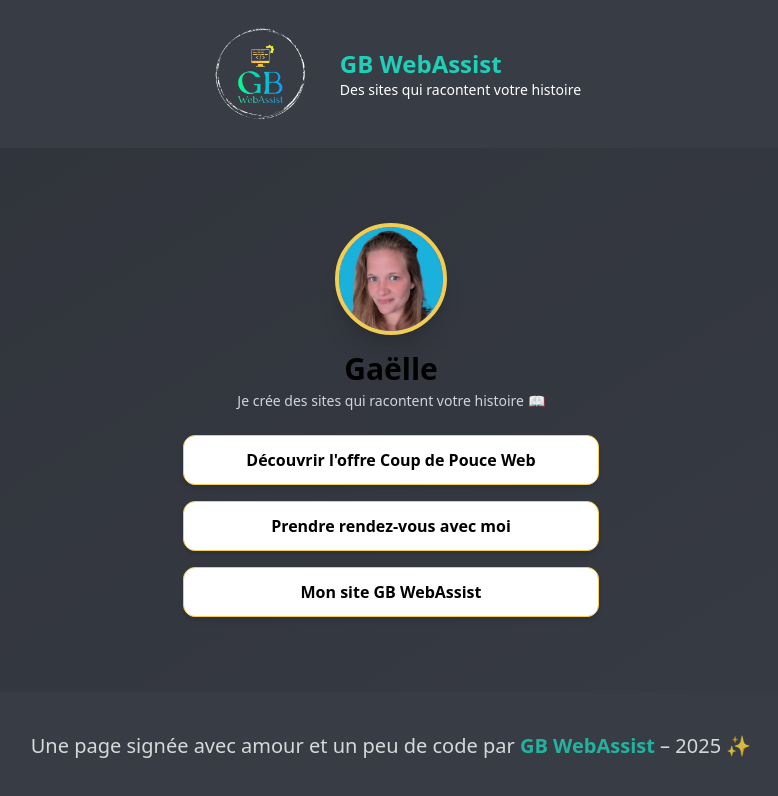
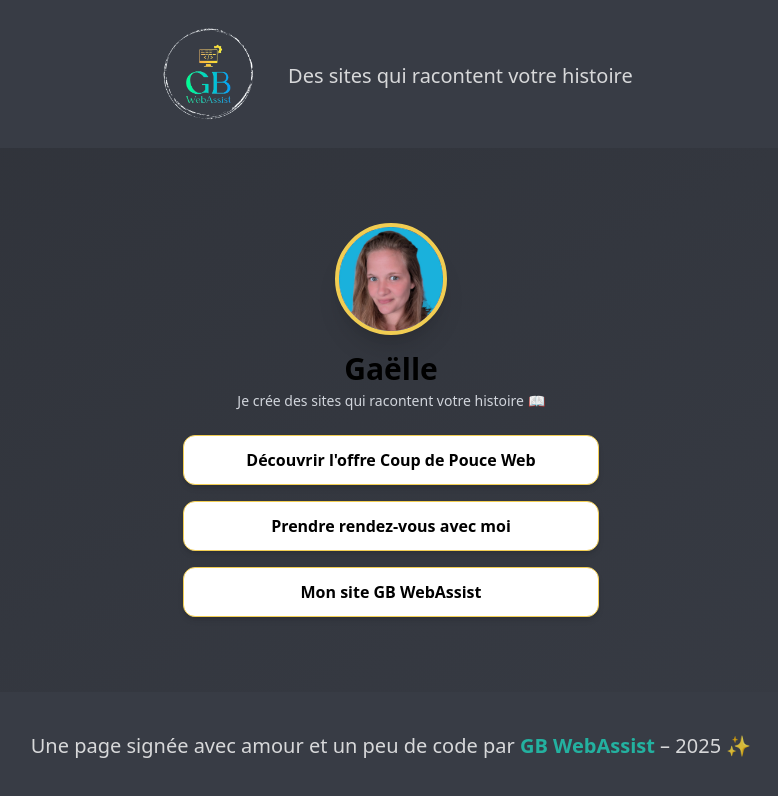
Before and after one commit to GaelleB/gaelle-landing-react, a React (Vite) app: page / in a window 1280 px wide. Shown: the top 796 px of the page, without its empty margins (249-1027 px from the left). Built offline with nearby package versions, Linux system fonts and the light colour scheme.

Commit message:
text xl sur le slogan header & suppression du h1

```diff
--- a/src/components/Header.tsx
+++ b/src/components/Header.tsx
@@ -9,10 +9,7 @@
                 className="h-25 w-auto transition-transform duration-300 ease-in-out hover:scale-110"
             />
             <div className="text-center sm:text-left">
-                <h1 className="text-2xl font-semibold text-accent1 transition-transform duration-300 ease-in-out hover:scale-110">
-                GB WebAssist
-                </h1>
-                <p className="text-sm text-textlight transition-transform duration-300 ease-in-out hover:scale-110">Des sites qui racontent votre histoire</p>
+                <p className="text-xl text-textlight opacity-80 mt-1">Des sites qui racontent votre histoire</p>
             </div>
         </header>
     );
```
